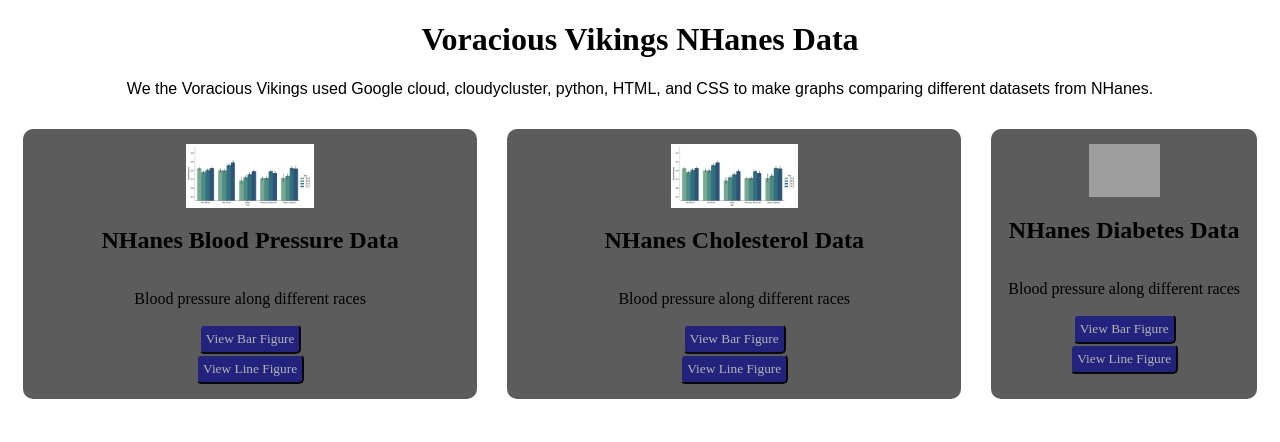
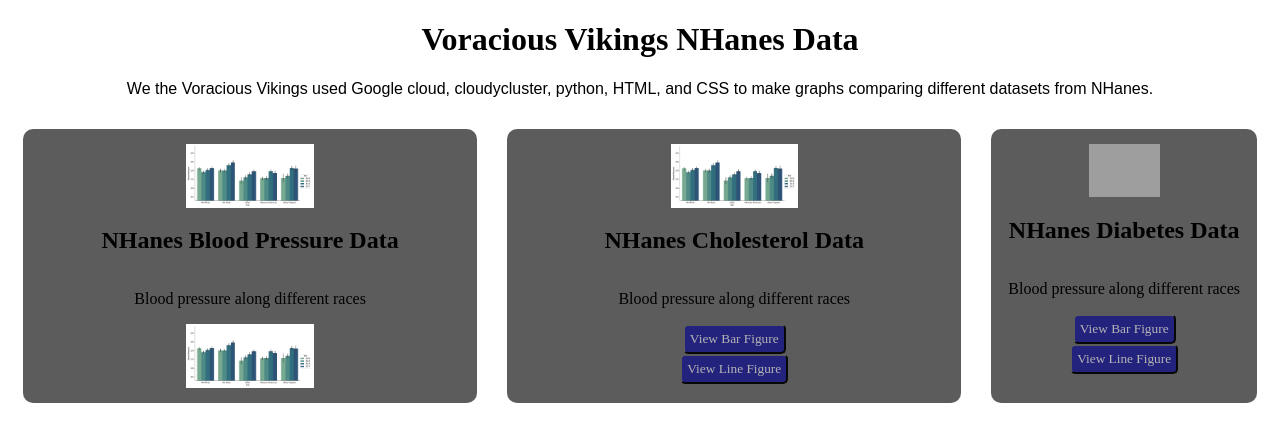
Before and after one commit to dancarlam/Voracious-Vikings-ADMI22, a Flask app: page / in a window 1280 px wide. Shown: the top 442 px of the page. Run offline with Flask 2, Linux system fonts and the light colour scheme; some libraries are stand-ins or nearby versions; grey boxes are pictures that could not be loaded.

Commit message:
tesing png

```diff
--- a/templates/index.html
+++ b/templates/index.html
@@ -78,8 +78,9 @@
             <img src="/static/BPbar.png" alt="Avatar" style="width:30%">
             <h2>NHanes Blood Pressure Data</h2>
             <p class="title">Blood pressure along different races</p>
-            <button class="button1" onclick=figure1()>View Bar Figure</button>
-            <button class="button1" onclick=figure2()>View Line Figure</button>
+		<img src="/static/BPbar.png" alt="Avatar" style="width:30%">
+           <!-- <button class="button1" onclick=figure1()>View Bar Figure</button>
+            <button class="button1" onclick=figure2()>View Line Figure</button>-->
         </div>
         <div class="card">
             <img src="BPbar.png" alt="Avatar" style="width:30%">
```
